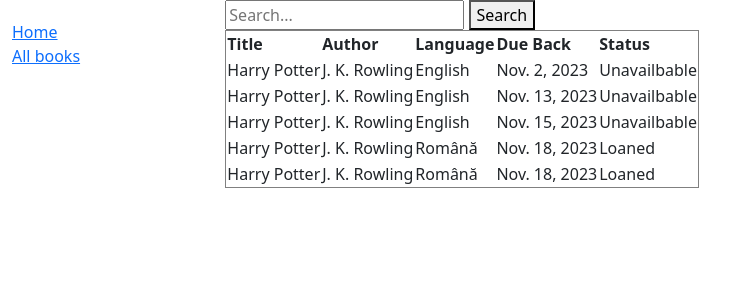
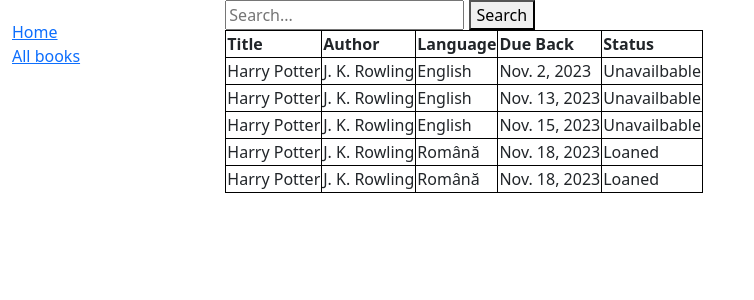
Before and after one commit to RobertPietraru/library_app, a Django app: page /catalog/books/ in a window 1280 px wide. Shown: the top 300 px of the page, without its empty margins (0-754 px from the left). Run offline with Django 4.2, Linux system fonts and the light colour scheme; data comes from the database, SQL or seed files in the repository; both versions use the stored data as it was after the commit.

Commit message:
borrower column and table borders

```diff
--- a/catalog/templates/books.html
+++ b/catalog/templates/books.html
@@ -12,6 +12,11 @@
   <!-- Add additional CSS in static file -->
   {% load static %}
   <link rel="stylesheet" href="{% static 'css/styles.css' %}" />
+  <style>
+    table, th, td {
+       border: 1px solid black;
+    }
+</style>
 </head>
 
 <body>
```
Also changed, not shown: catalog/templates/report.html (+8 -2 lines), db.sqlite3.
